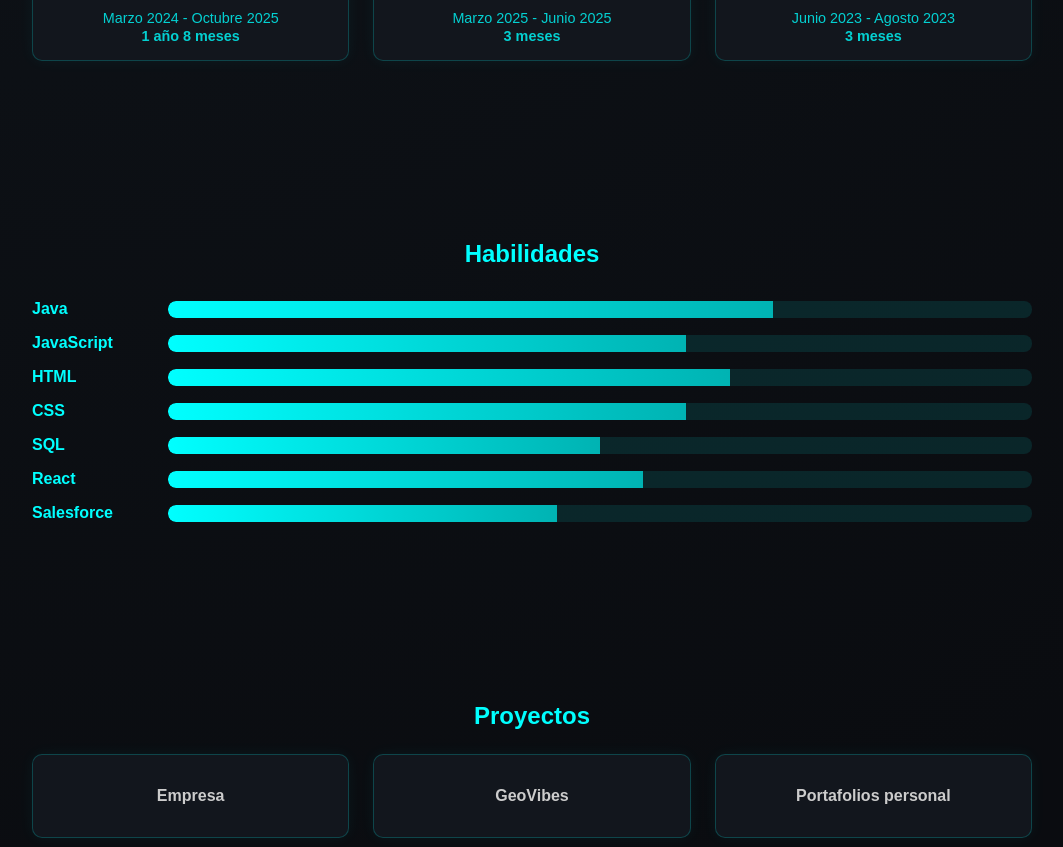
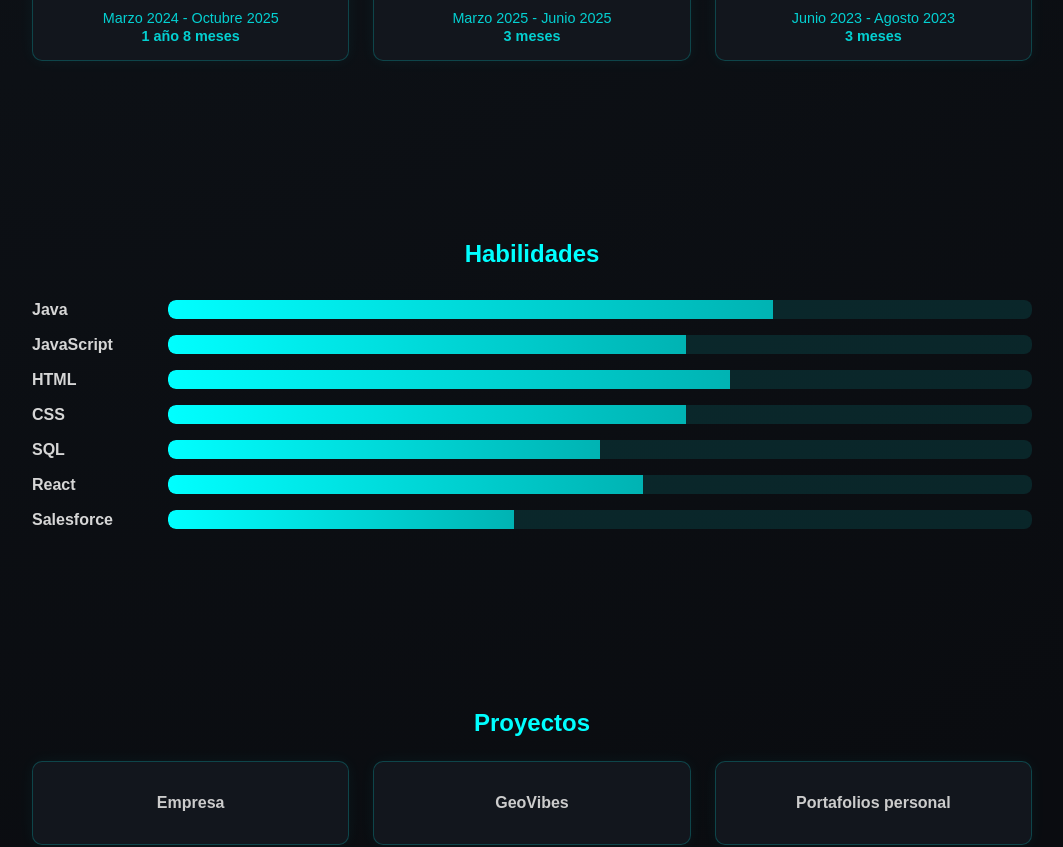
Before and after one commit to sursocarlos/CarlosFloresCV, a React (Vite) app: page / in a window 1280 px wide. Shown: the part 1099-1946 px from the top of the page, without its empty margins (108-1171 px from the left). Built offline with nearby package versions, Linux system fonts and the light colour scheme.

Commit message:
Ultimos cambios

```diff
--- a/src/components/Body.jsx
+++ b/src/components/Body.jsx
@@ -38,7 +38,7 @@ function Body() {
         </div>
       </div>
 
-      {/* Experiencia */}
+      {/* ===== Experiencia ===== */}
       <div className="container experience" id="experiencia">
         <h2>{lang === "es" ? "Experiencia" : "Experience"}</h2>
         <div className="experience-list">
@@ -121,7 +121,7 @@ function Body() {
             { name: "CSS", level: 60 },
             { name: "SQL", level: 50 },
             { name: "React", level: 55 },
-            { name: "Salesforce", level: 45 },
+            { name: "Salesforce", level: 40 },
           ].map((skill) => (
             <div className="skill-row" key={skill.name}>
               <span className="skill-name">{skill.name}</span>
@@ -136,7 +136,7 @@ function Body() {
         </div>
       </div>
 
-      {/* Proyectos */}
+      {/* ===== PROYECTOS ===== */}
       <div className="container projects" id="proyectos">
         <h2>{lang === "es" ? "Proyectos" : "Projects"}</h2>
         <div className="cards">
--- a/src/styles/Body.css
+++ b/src/styles/Body.css
@@ -213,7 +213,7 @@
 #habilidades,
 #proyectos,
 #contacto {
-  scroll-margin-top: 100px; /* ajusta al alto de tu header */
+  scroll-margin-top: 100px;
 }
 
 /* ===== HABILIDADES VERTICALES REHECHAS ===== */
@@ -247,7 +247,9 @@
 .skill-name {
   width: 120px;
   font-weight: 600;
+  /*
   color: #00ffff;
+  */
   flex-shrink: 0;
   text-align: left;
 }
@@ -255,7 +257,7 @@
 /* Barra de progreso */
 .skill-bar {
   flex-grow: 1;
-  height: 17px;
+  height: 19px;
   background: rgba(0, 255, 255, 0.1);
   border-radius: 8px;
   overflow: hidden;
```
